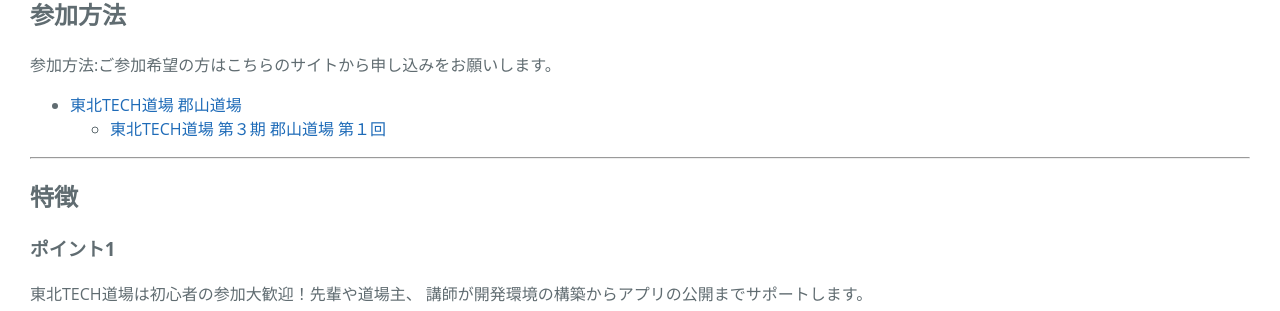
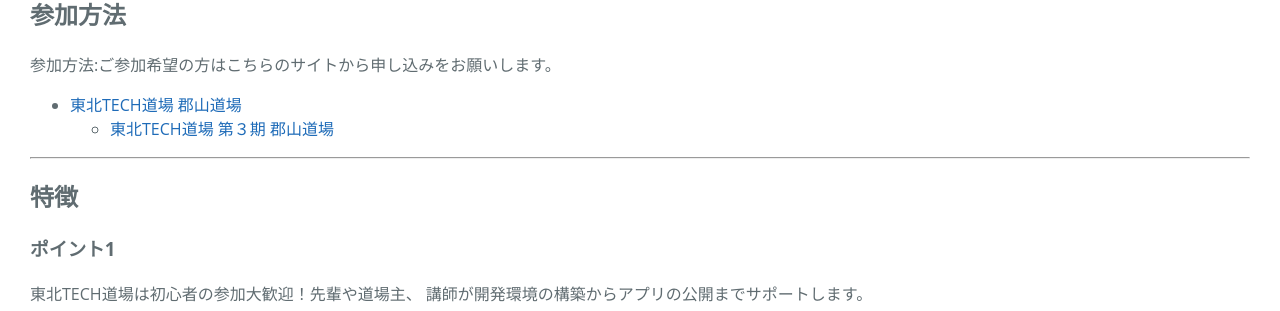
Before and after one commit to koriyamadojo/koriyamadojo.github.io, a Jekyll site: the page built from index.md, in a window 1280 px wide and 900 px high, scrolled down 754 px. Shown: the part 142-453 px from the top of the window. Built offline with Jekyll 4.4.1, drawn with Linux system fonts in a browser that asks for light colours.

Commit message:
Update index.md

```diff
--- a/index.md
+++ b/index.md
@@ -36,7 +36,7 @@
 参加方法:ご参加希望の方はこちらのサイトから申し込みをお願いします。
 
 * [東北TECH道場 郡山道場](https://koriyamadojo.connpass.com/)
-    - [東北TECH道場 第３期 郡山道場 第１回](https://koriyamadojo.connpass.com/event/56638/)
+    - [東北TECH道場 第３期 郡山道場](https://koriyamadojo.connpass.com/event/56638/)
 
 ---
 
```
